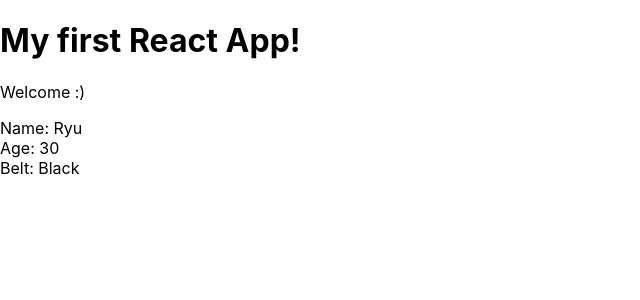
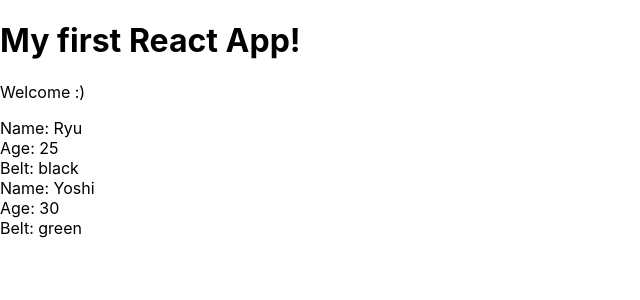
Before and after one commit to DWallDev/reacttutorial, a React (Create React App) app in the folder myapp/: page / in a window 1280 px wide. Shown: the top 300 px of the page, without its empty margins (0-640 px from the left). Built offline with nearby package versions, Linux system fonts and the light colour scheme.

Commit message:
Lession 13

```diff
--- a/myapp/src/App.js
+++ b/myapp/src/App.js
@@ -5,7 +5,8 @@ function App() {
     <div className="App">
       <h1>My first React App!</h1>
       <p>Welcome :)</p>
-      <Ninjas />
+      <Ninjas name="Ryu" age="25" belt="black"/>
+      <Ninjas name="Yoshi" age="30" belt="green"/>
     </div>
   );
 }
--- a/myapp/src/Ninjas.js
+++ b/myapp/src/Ninjas.js
@@ -2,14 +2,16 @@ import React, { Component } from 'react';
 
 class Ninjas extends Component{
     render(){
+        //console.log(this.props);
+        const { name, age, belt } = this.props;
         return(
             <div className="ninja">
-                <div>Name: Ryu</div>
-                <div>Age: 30</div>
-                <div>Belt: Black</div>
+                <div>Name: { name }</div>
+                <div>Age: { age }</div>
+                <div>Belt: { belt }</div>
             </div>
         )
     }
 }
 
-export default Ninjas;
+export default Ninjas
```
Also changed, not shown: 1 other file (tests, documents, lock files or other folders).
